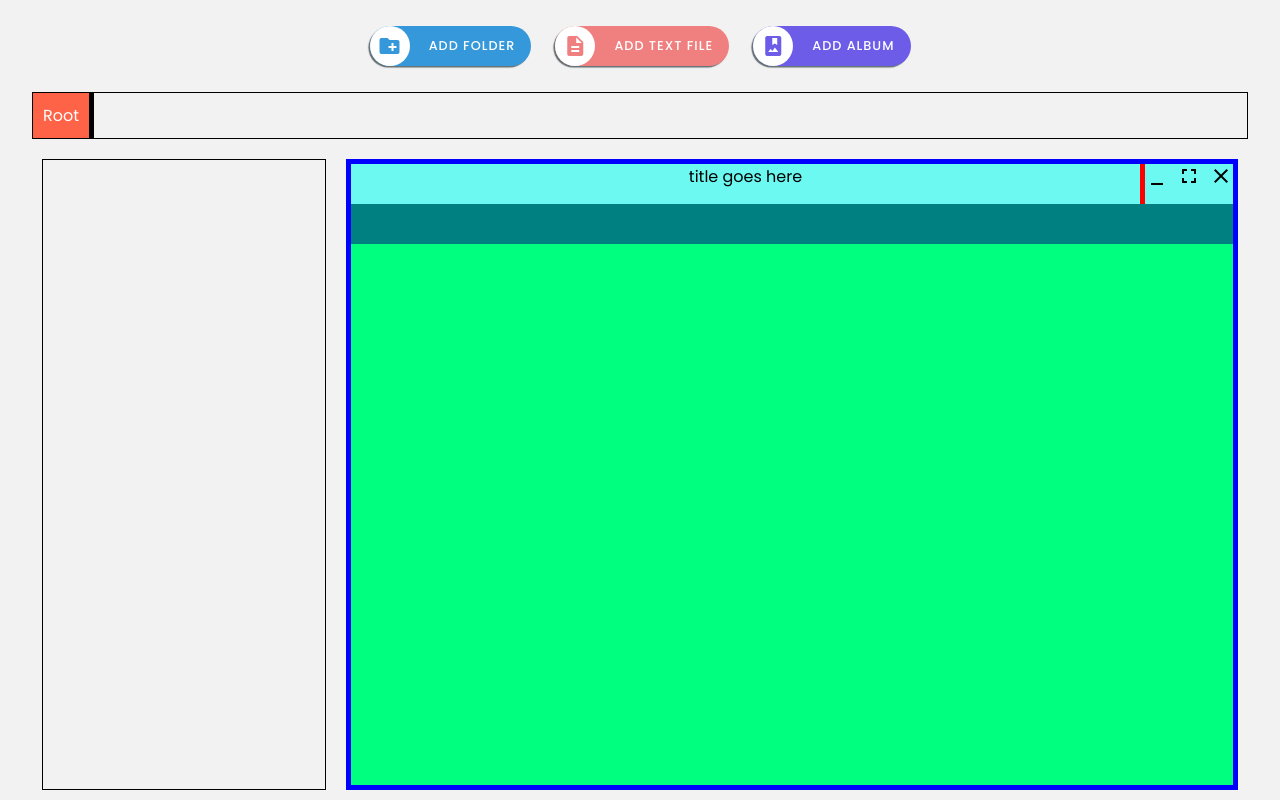
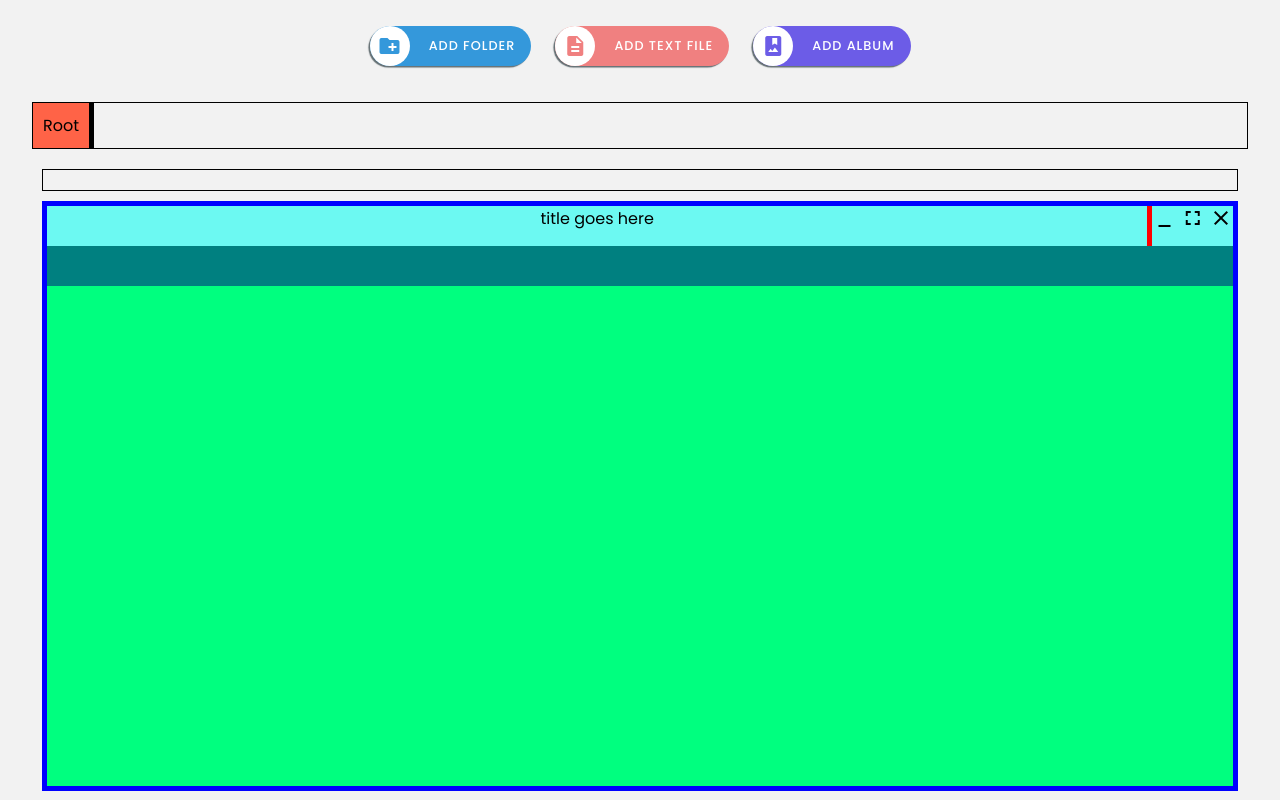
Before and after one commit to Grudge69/Drive-Clone, a plain HTML site: page index.html in a window 1280 px wide. Drawn offline with Linux system fonts and the light colour scheme.

Commit message:
css fixed

```diff
--- a/style.css
+++ b/style.css
@@ -5,7 +5,7 @@
   margin: 0;
   padding: 0;
   box-sizing: border-box;
-  font-family: 'Poppins', sans-serif;
+  font-family: "Poppins", sans-serif;
 }
 
 :root {
@@ -20,11 +20,9 @@
   --white: white;
   --black: black;
   --tomato: tomato;
-  --orange: orange;
   --teal: teal;
   --blue: blue;
   --red: red;
-  --springGreen: springgreen;
 
   --lightGray: #f2f2f2;
   --shadowGray: #636e72;
@@ -40,7 +38,7 @@
 #wrapper {
   width: 100vw;
   height: 100vh;
-  overflow: hidden;
+  overflow-y: auto;
   display: flex;
   flex-direction: column;
   align-items: center;
@@ -54,7 +52,7 @@
 
 /* add buttons section */
 #header {
-  margin: 10px 10px 0 10px;
+  margin: 10px;
   padding: 1rem;
   display: flex;
   justify-content: center;
@@ -128,7 +126,6 @@
   background-color: var(--tomato);
   padding: 10px;
   border-right: 5px solid var(--black);
-  color: var(--white);
 }
 
 #breadcrumb a:hover {
@@ -143,17 +140,12 @@
   margin: 10px;
   padding: 10px;
   display: flex;
-  flex-direction: column;
-  align-items: center;
-  overflow-y: auto;
 }
 
 /* Notepad area*/
 #app {
   border: 5px solid var(--blue);
   margin: 10px;
-  display: flex;
-  flex-direction: column;
 }
 
 #app-title-bar {
@@ -164,9 +156,9 @@
 }
 
 #app-title {
-  width: 95%;
   text-align: center;
   border-right: 5px solid var(--red);
+  flex: 1;
 }
 
 #app-menu-bar {
@@ -176,9 +168,9 @@
 }
 
 #app-body {
-  flex: 1;
   display: flex;
-  background-color: var(--springGreen);
+  background-color: springgreen;
+  height: 500px;
 }
 
 .notepad-menu {
@@ -399,21 +391,11 @@
 }
 
 /* window actions icons start*/
-#win-actions {
-  display: flex;
-  gap: 0.5rem;
-}
 
 #win-actions span {
   cursor: pointer;
 }
 
 #win-actions span:hover {
-  color: var(--orange);
+  color: orange;
 }
-
-#workingArea {
-  display: grid;
-  grid-template-columns: 1fr 3fr;
-  flex: 1;
-}
```
